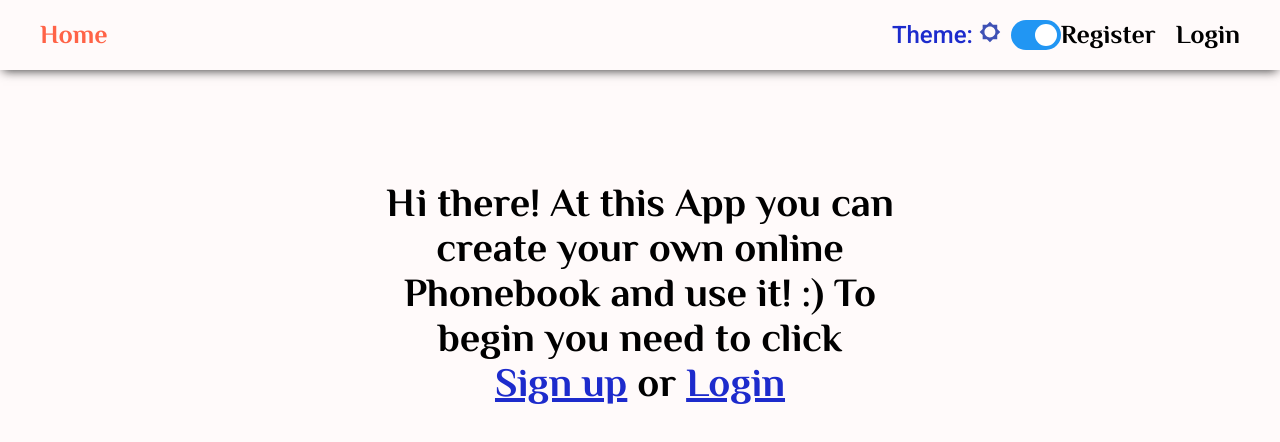
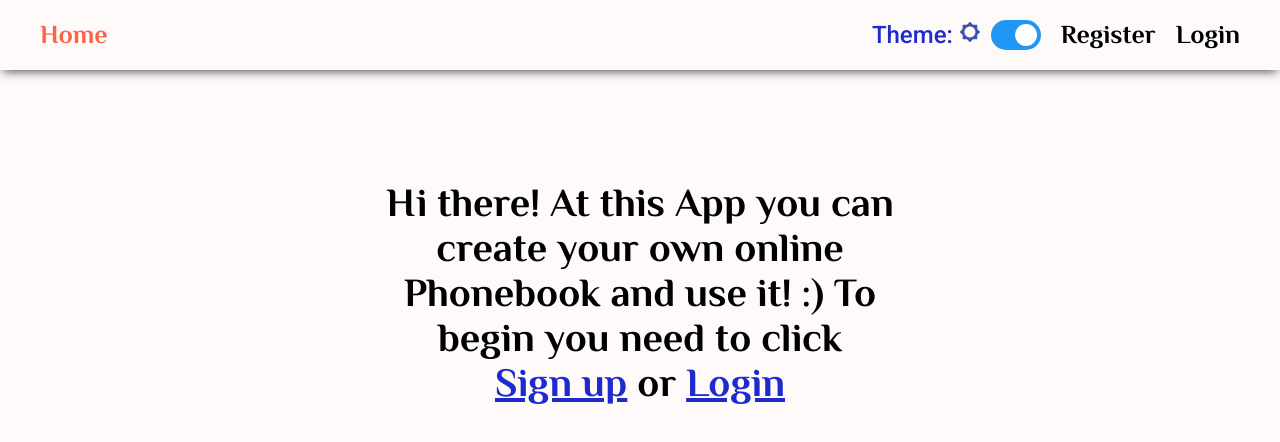
Before and after one commit to Daikiri-San/goit-react-hw-08-phonebook, a React (Create React App) app: page / in a window 1280 px wide. Shown: the top 442 px of the page. Built offline with nearby package versions, Linux system fonts and the light colour scheme.

Commit message:
a bit of fixes

```diff
--- a/src/components/Modals/ModalAddContact.js
+++ b/src/components/Modals/ModalAddContact.js
@@ -49,7 +49,6 @@ const CloseButton = styled.button`
   flex-basis: 8%;
   height: 3.8rem;
   width: 3.8rem;
-  border-radius: 0.4rem;
   background-color: #e82a2a;
   cursor: pointer;
   color: snow;
--- a/src/components/Navigation.js
+++ b/src/components/Navigation.js
@@ -16,6 +16,7 @@ const Nav = styled.nav`
 
 const LinkContainer = styled.div`
   justify-self: flex-end;
+  padding-left: 2rem;
 `;
 
 const NavItem = styled(NavLink).attrs(props => ({
--- a/src/components/UserMenu.js
+++ b/src/components/UserMenu.js
@@ -20,7 +20,7 @@ const Avatar = styled.img.attrs({
 `;
 
 const User = styled.span`
-  max-width: 20rem;
+  max-width: 16rem;
   font-size: 2rem;
   font-weight: 700;
   color: ${props => props.color};
```
